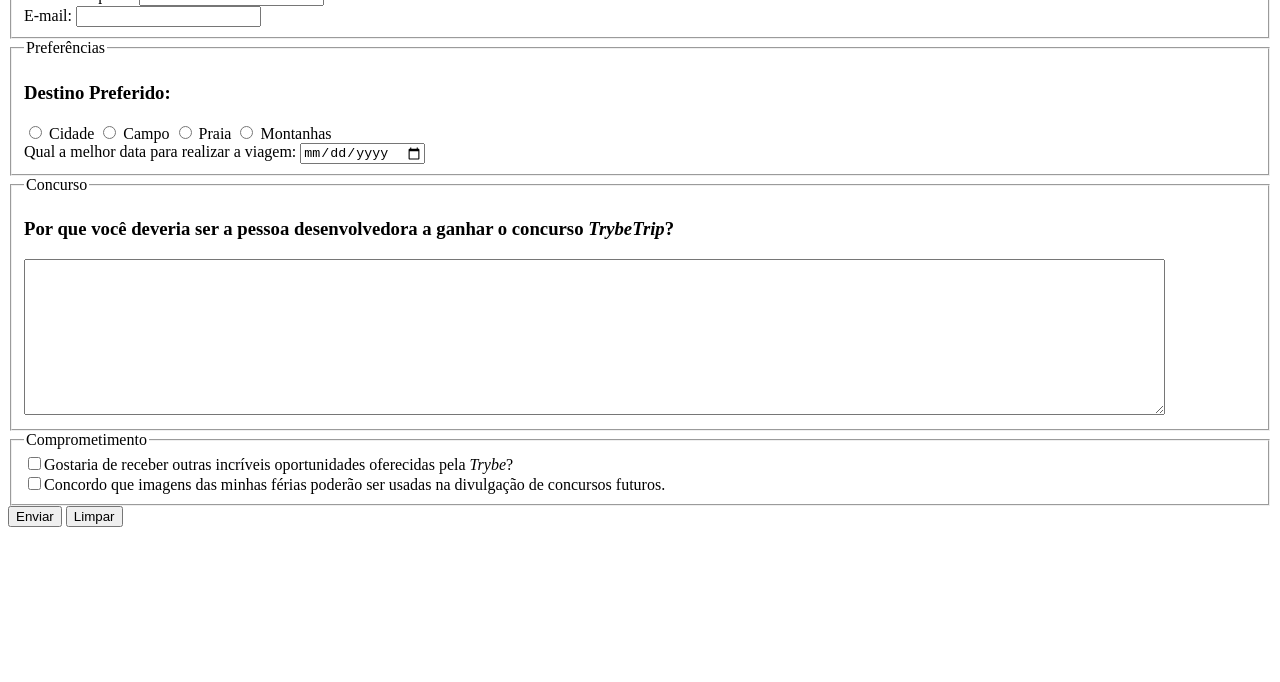
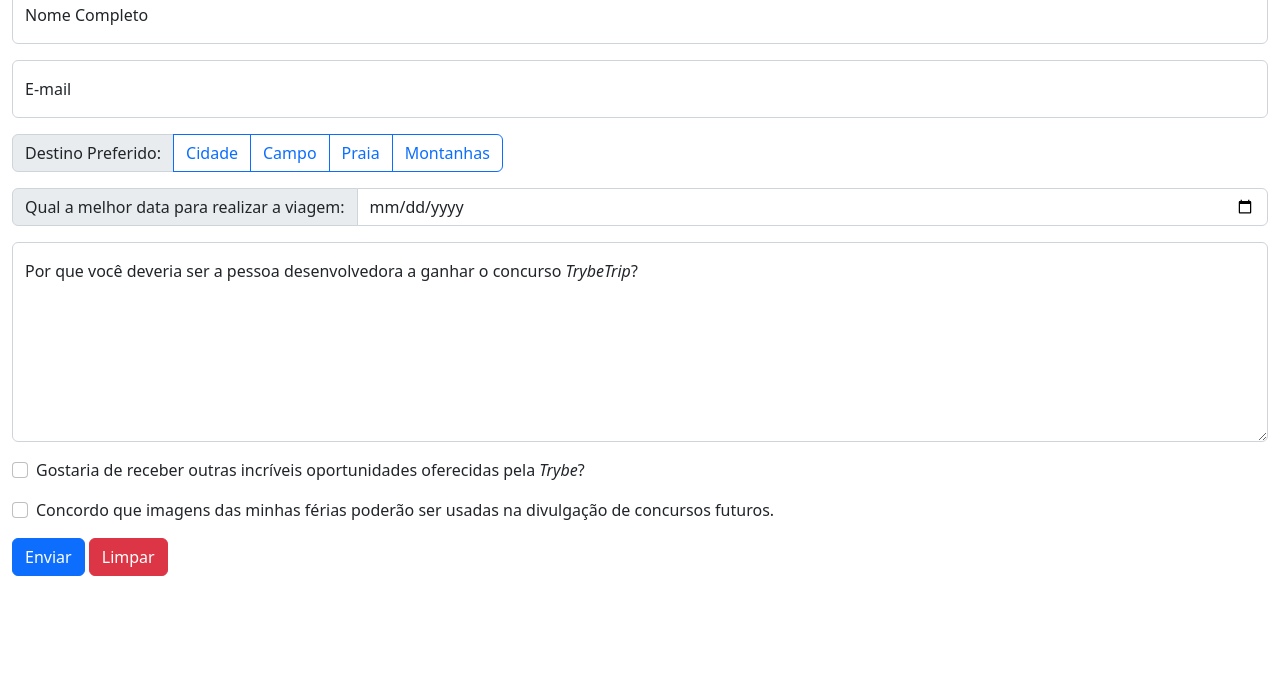
Before and after one commit to lu1z/trybe-exercicios, a website: page fundamentos/forms/form.html in a window 1280 px wide. Shown: the part 118-800 px from the top of the page. Drawn offline with nearby package versions, Linux system fonts and the light colour scheme.

Commit message:
vai teia

```diff
--- a/fundamentos/forms/form.html
+++ b/fundamentos/forms/form.html
@@ -7,59 +7,77 @@
   <meta name="viewport" content="width=device-width, initial-scale=1.0" />
   <title>FormBoii</title>
   <link rel="stylesheet" href="style.css" />
+  <link rel="stylesheet" href="node_modules/bootstrap/dist/css/bootstrap.css" />
 </head>
 
 <body>
-    <header>
-        <h1>TrybeTrip</h1>
+  <header class="container-fluid">
+    <h1 class="display-1">TrybeTrip</h1>
   </header>
   <form action="" method="get" id="forms">
-        <fieldset>
-            <legend>Identificação</legend>
-            <label for="full-name">Nome Completo:</label>
-            <input type="text" minlength="10" maxlength="40" name="full-name" id="full-name" />
-            <br />
-            <label for="e-mail">E-mail:</label>
-            <input type="text" minlength="10" maxlength="50" name="e-mail" id="e-mail" />
+    <fieldset class="container-fluid">
+      <!-- <legend>Identificação</legend> -->
+      <div class="form-floating mb-3">
+        <input class="form-control" placeholder="Full Name" type="text" minlength="10" maxlength="40" name="full-name"
+          id="full-name" />
+        <label class="form-label" for="full-name">Nome Completo</label>
+      </div>
+      <div class="form-floating mb-3">
+        <input class="form-control" placeholder="E-mail" type="email" minlength="10" maxlength="50" name="e-mail"
+          id="e-mail" />
+        <label class="form-label" for="e-mail">E-mail</label>
+      </div>
     </fieldset>
-        <fieldset>
-            <legend>Preferências</legend>
-            <h3>Destino Preferido:</h3>
-            <input type="radio" name="destiny" id="radio-city" value="city" />
-            <label for="radio-city">Cidade</label>
-            <input type="radio" name="destiny" id="radio-field" value="field" />
-            <label for="radio-field">Campo</label>
-            <input type="radio" name="destiny" id="radio-beach" value="beach" />
-            <label for="radio-beach">Praia</label>
-            <input type="radio" name="destiny" id="radio-mountain" value="mountain" />
-            <label for="radio-mountain">Montanhas</label>
-            <br />
-            <label for="date">Qual a melhor data para realizar a viagem:</label>
-            <input type="date" name="chosen-date" id="date" />
+    <fieldset class="container-fluid">
+      <!-- <legend class="col-sm-2 col-form-label">Preferências</legend> -->
+      <div class="input-group mb-3">
+        <span class="input-group-text">Destino Preferido:</span>
+        <input class="btn-check" autocomplete="off" type="radio" name="destiny" id="radio-city" value="city" />
+        <label class="btn btn-outline-primary" for="radio-city">Cidade</label>
+        <input class="btn-check" autocomplete="off" type="radio" name="destiny" id="radio-field" value="field" />
+        <label class="btn btn-outline-primary" for="radio-field">Campo</label>
+        <input class="btn-check" autocomplete="off" type="radio" name="destiny" id="radio-beach" value="beach" />
+        <label class="btn btn-outline-primary" for="radio-beach">Praia</label>
+        <input class="btn-check" autocomplete="off" type="radio" name="destiny" id="radio-mountain" value="mountain" />
+        <label class="btn btn-outline-primary" for="radio-mountain">Montanhas</label>
+      </div>
+
+      <div class="input-group mb-3">
+        <span class="input-group-text" for="date">Qual a melhor data para realizar a viagem:</span>
+        <input id="date-input" class="form-control" type="date" name="chosen-date" id="date" placeholder="dd/mm/aaaa" />
+
+      </div>
     </fieldset>
-        <fieldset>
-            <legend>Concurso</legend>
-            <h3>
-                Por que você deveria ser a pessoa desenvolvedora a ganhar o concurso
-                <em>TrybeTrip</em>?
-            </h3>
-            <textarea name="defense" id="textarea-defense" cols="140" rows="10" maxlength="500"></textarea>
+    <fieldset class="container-fluid">
+      <!-- <legend>Concurso</legend> -->
+      <div class="form-floating mb-3">
+        <textarea style="height: 200px;" class="form-control" placeholder="Defense Paragrph" name="defense" id="textarea-defense"
+          maxlength="500"></textarea>
+        <label class="form-label" for="textarea-defense">Por que você deveria ser a pessoa desenvolvedora a ganhar o
+          concurso <em>TrybeTrip</em>?</label>
+      </div>
     </fieldset>
-        <fieldset>
-            <legend>Comprometimento</legend>
-            <label for="trybe-offer"><input type="checkbox" name="offer" id="trybe-offer" value="offer" />Gostaria de
-                receber outras incríveis oportunidades oferecidas pela
+    <fieldset class="container-fluid">
+      <!-- <legend>Comprometimento</legend> -->
+      <div class="form-check mb-3">
+        <label class="form-check-label" for="trybe-offer"><input class="form-check-input" type="checkbox" name="offer"
+            id="trybe-offer" value="offer" />Gostaria de receber outras incríveis oportunidades oferecidas pela
           <em>Trybe</em>?</label>
-
-            <br />
-            <label for="copy-right"><input type="checkbox" name="copy" required id="copy-right" value="copy" />Concordo
-                que imagens das minhas férias poderão ser usadas na
+      </div>
+      <div class="form-check mb-3">
+        <label for="copy-right" class="form-check-label"> <input class="form-check-input" type="checkbox" name="copy"
+            required id="copy-right" value="copy" />Concordo que imagens das minhas férias poderão ser usadas na
           divulgação de concursos futuros.</label>
+      </div>
     </fieldset>
-        <button type="submit" id="submit-form">Enviar</button>
-        <button type="reset">Limpar</button>
+    <!-- <legend>Controle</legend> -->
+    <fieldset class="container-fluid">
+      <button class="btn btn-primary" type="submit" id="submit-form">Enviar</button>
+      <button class="btn btn-danger" type="reset">Limpar</button>
+    </fieldset>
   </form>
   <script src="script.js"></script>
+  <script src="node_modules/bootstrap/dist/js/bootstrap.js"></script>
 </body>
 
 </html>
--- /dev/null
+++ b/fundamentos/forms/package.json
@@ -0,0 +1,5 @@
+{
+  "dependencies": {
+    "bootstrap": "^5.2.2"
+  }
+}
--- a/fundamentos/forms/style.css
+++ b/fundamentos/forms/style.css
@@ -0,0 +1,3 @@
+#date-input {
+    width:159px;
+}
```
Also changed, not shown: 1 other file. Lines whose indentation alone changed are shown as unchanged.
